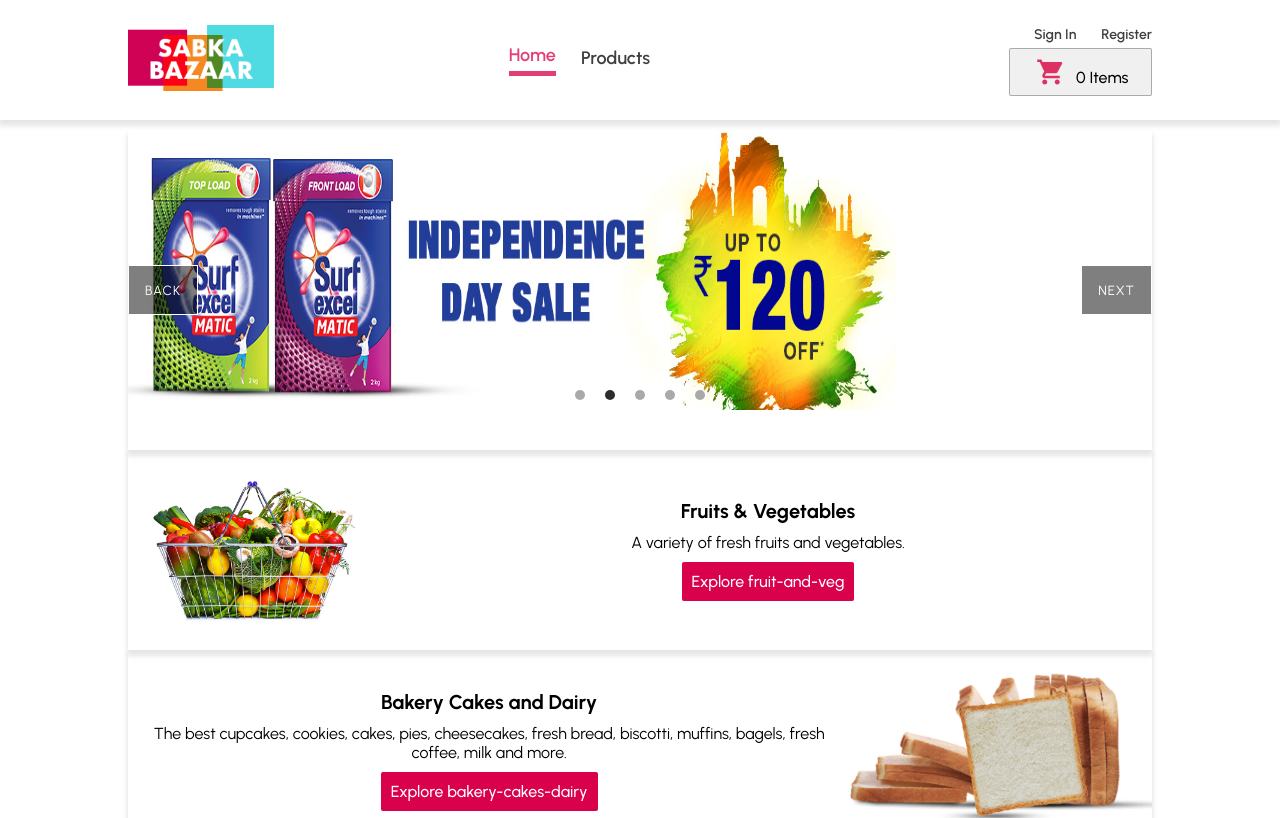
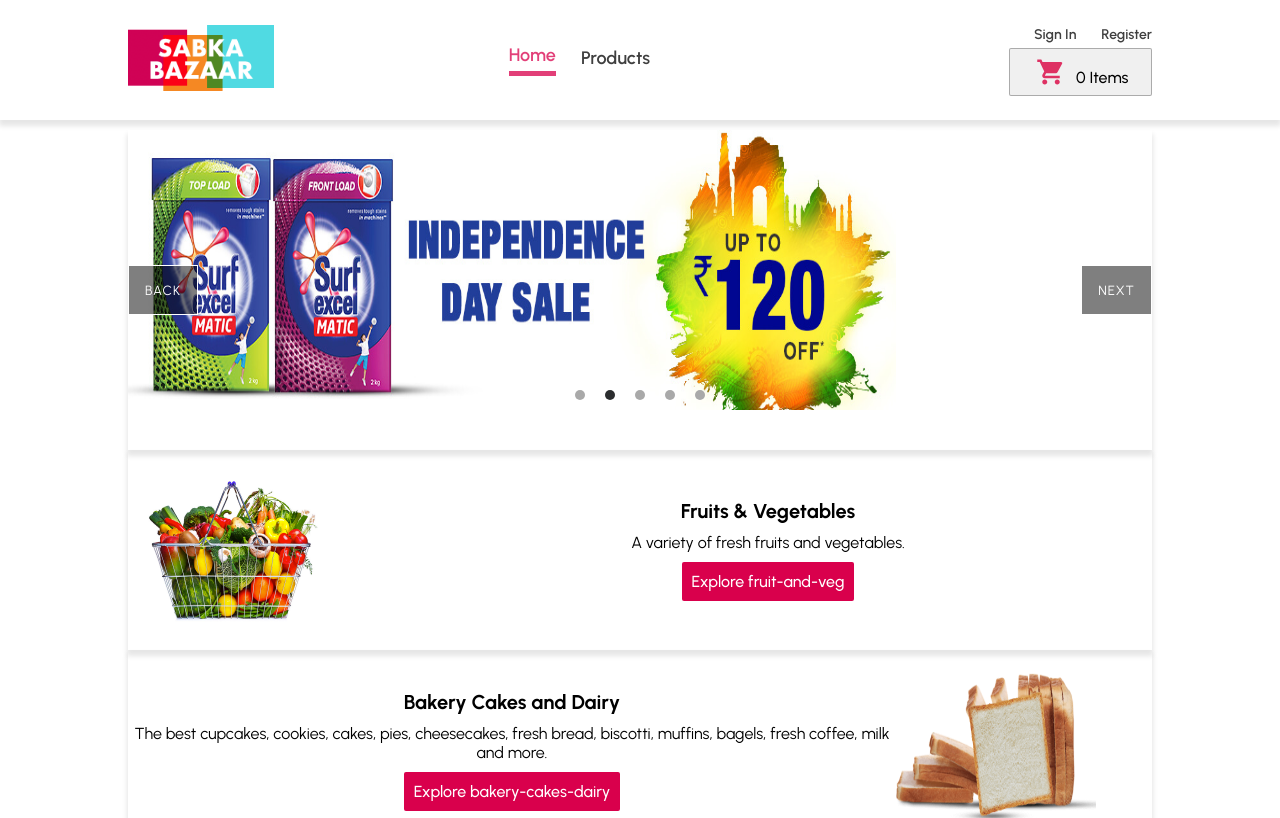
Before and after one commit to CodErebus-dot-com/Sabka_Bazaar, a React (Create React App) app: page / in a window 1280 px wide. Shown: the top 818 px of the page. Built offline with nearby package versions, Linux system fonts and the light colour scheme; data requests are answered from the project's data file.

Commit message:
fix: image width added

```diff
--- a/src/components/FlexCards.js
+++ b/src/components/FlexCards.js
@@ -20,6 +20,7 @@
 
 const Image = styled.img`
     height: ${(isTablet() || isMoblet()) ? '120px' : (isDesktop() ? '150px' : '80px')};
+    width: ${(isTablet() || isMoblet()) ? '180px' : (isDesktop() ? '200px' : '120px')};
 `;
 
 const ContentContainer = styled.div`
```
